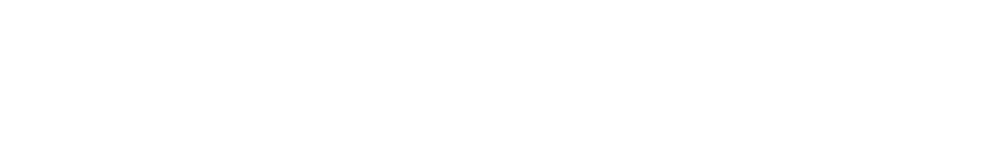
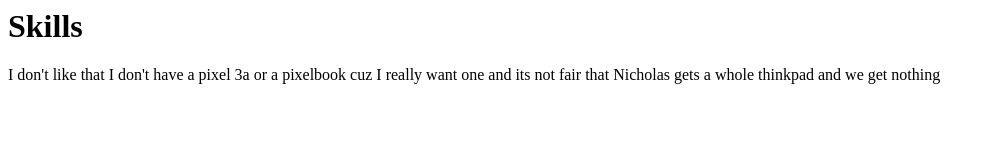
Before and after one commit to jacquelynchiang/jacquelynchiang.github.io, a plain HTML site: page index.html in a window 1280 px wide. Shown: the whole page, without its empty margins (0-995 px from the left). Drawn offline with Linux system fonts and the light colour scheme.

Commit message:
Update index.html

```diff
--- a/index.html
+++ b/index.html
@@ -3,5 +3,7 @@
 <title>Jacquelyn Chiang</title>
 </head>
 <body>
+  <h1>Skills</h1>
+  <p>I don't like that I don't have a pixel 3a or a pixelbook cuz I really want one and its not fair that Nicholas gets a whole thinkpad and we get nothing</p>
 </body>
 </html>
```
